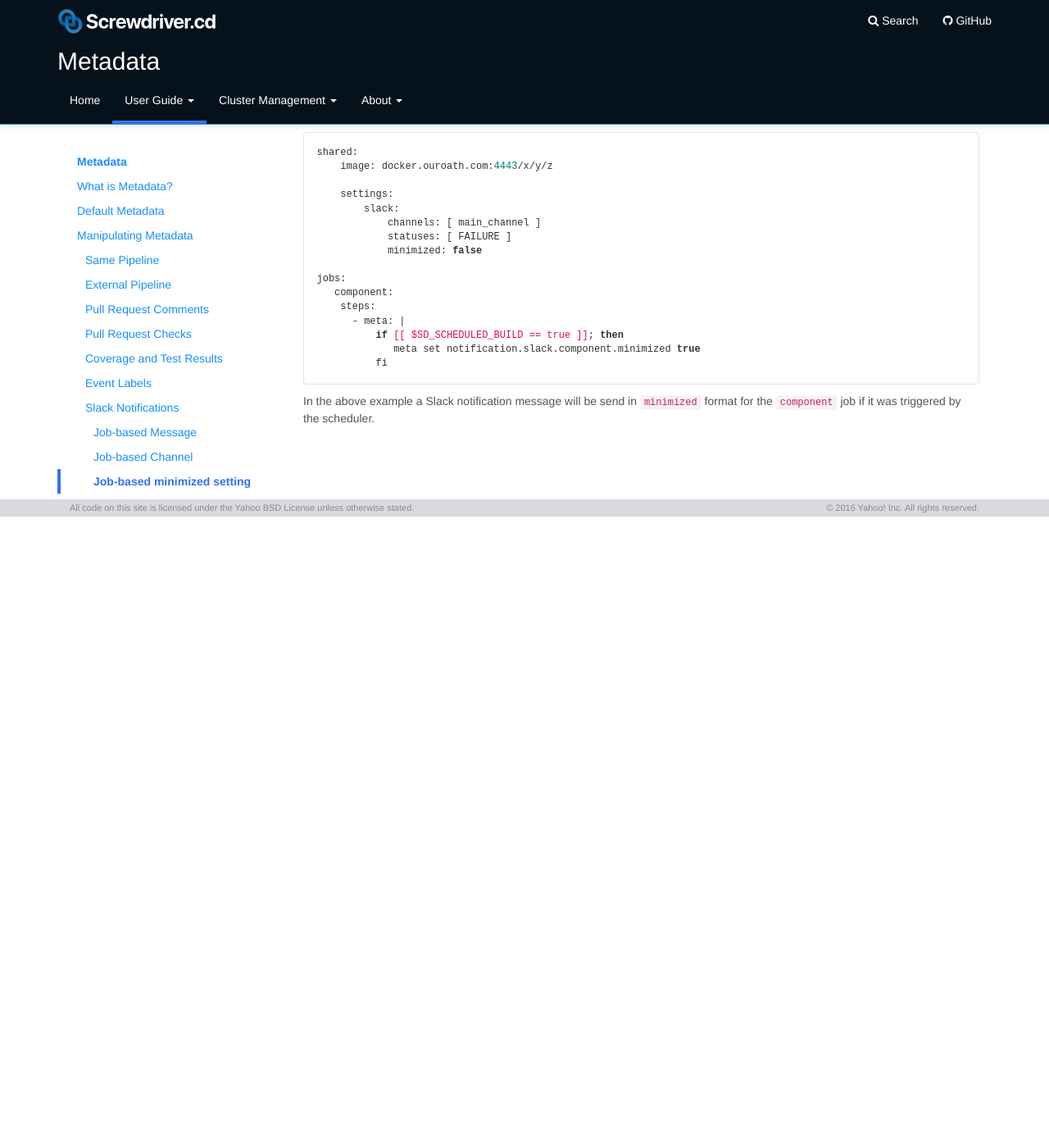
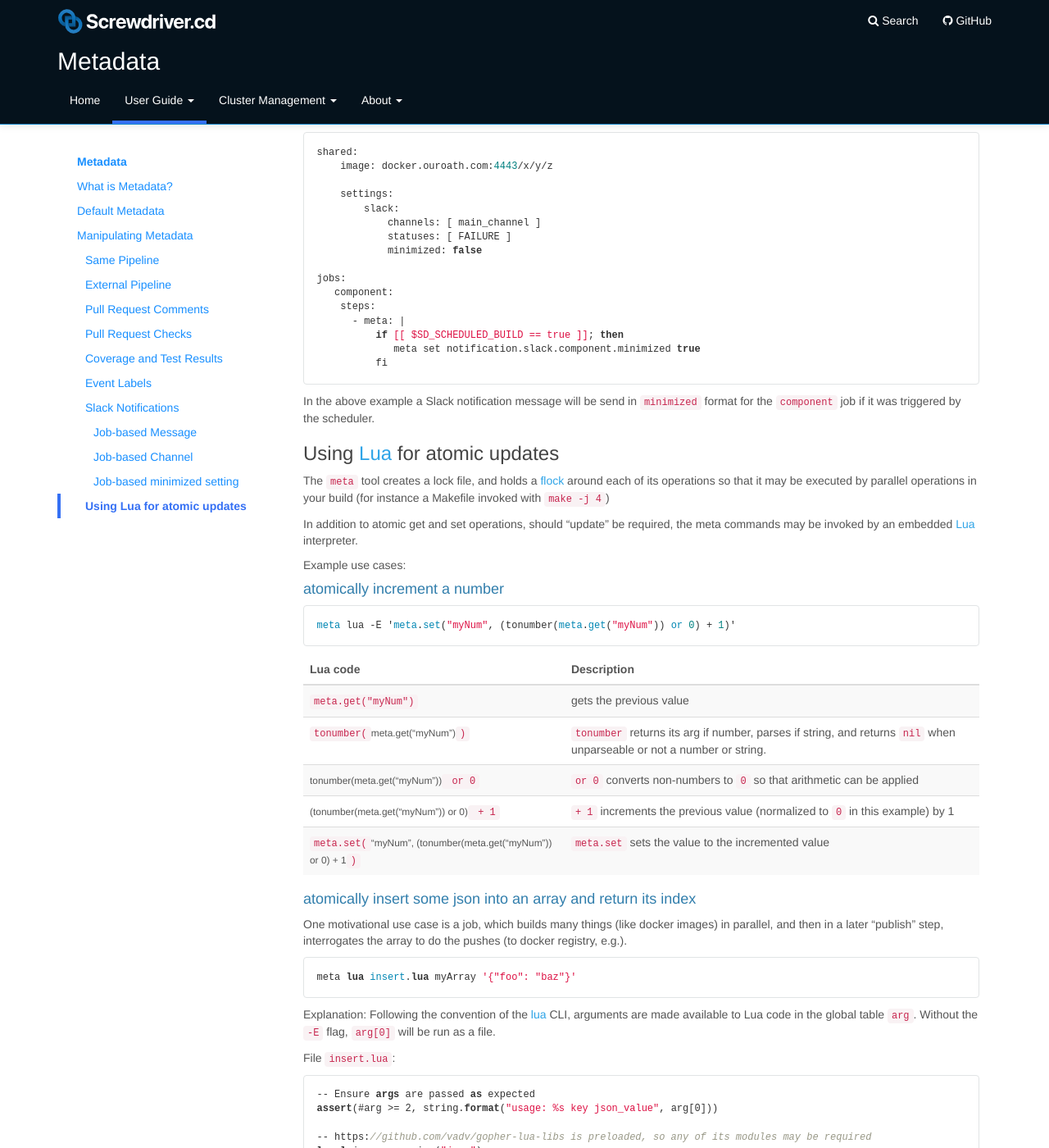
Before and after one commit to screwdriver-cd/guide, a Jekyll site: the page built from docs/user-guide/metadata.md, in a window 1280 px wide and 1400 px high, scrolled down 6888 px. Shown: the whole window at 82% size. Built offline with Jekyll 4.4.1, drawn with Linux system fonts in a browser that asks for light colours; before the commit the page ends 7518 px from its top, so only the background shows below that; some of the changed text lies outside the part shown.

Commit message:
fix: Added information about atomic operations using Lua (#444)

````diff
--- a/docs/user-guide/metadata.md
+++ b/docs/user-guide/metadata.md
@@ -42,6 +42,9 @@ toc:
     - title: Job-based minimized setting
       url: "#job-based-minimized-setting"
       subitem: level-2
+    - title: Using Lua for atomic updates
+      url: "#using-lua-for-atomic-updates"
+      subitem: true
 ---
 # Metadata
 
@@ -311,3 +314,70 @@ jobs:
           fi
 ```
 In the above example a Slack notification message will be send in `minimized` format for the `component` job if it was triggered by the scheduler.
+
+### Using [Lua](https://www.lua.org/) for atomic updates
+
+The `meta` tool creates a lock file, and holds a [flock](https://linux.die.net/man/2/flock) around each of its
+operations so that it may be executed by parallel operations in your build (for instance a Makefile invoked with
+`make -j 4`)
+
+In addition to atomic get and set operations, should "update" be required, the meta commands may be invoked by an
+embedded [Lua](https://www.lua.org/) interpreter.
+
+Example use cases:
+
+#### atomically increment a number
+
+```bash
+meta lua -E 'meta.set("myNum", (tonumber(meta.get("myNum")) or 0) + 1)'
+```
+
+| Lua code | Description |
+| ---  | ---  |
+| `meta.get("myNum")` | gets the previous value |
+| `tonumber(`<small>meta.get("myNum")</small>`)` | `tonumber` returns its arg if number, parses if string, and returns `nil` when unparseable or not a number or string. |
+| <small>tonumber(meta.get("myNum"))</small>` or 0` | `or 0` converts non-numbers to `0` so that arithmetic can be applied |
+| <small>(tonumber(meta.get("myNum")) or 0)</small>` + 1` | `+ 1` increments the previous value (normalized to `0` in this example) by 1  |
+| `meta.set(`<small>"myNum", (tonumber(meta.get("myNum")) or 0) + 1</small>`)` | `meta.set` sets the value to the incremented value |
+
+#### atomically insert some json into an array and return its index
+
+One motivational use case is a job, which builds many things (like docker images) in parallel, and then in a later
+"publish" step, interrogates the array to do the pushes (to docker registry, e.g.).
+
+```bash
+meta lua insert.lua myArray '{"foo": "baz"}'
+```
+
+Explanation: Following the convention of the [lua](https://linux.die.net/man/1/lua) CLI, arguments are made available to
+Lua code in the global table `arg`. Without the `-E` flag, `arg[0]` will be run as a file.
+
+File `insert.lua`:
+
+```lua
+-- Ensure args are passed as expected
+assert(#arg >= 2, string.format("usage: %s key json_value", arg[0]))
+
+-- https://github.com/vadv/gopher-lua-libs is preloaded, so any of its modules may be required
+local json = require("json")
+local key = arg[1]
+
+-- This converts the json string argument to a Lua table, error
+local toInsert, err = json.decode(arg[2])
+
+-- Report errors, if any
+assert(not err, tostring(err))
+
+-- Get the current array from meta using the key arg or, when nil, an empty table
+local array = meta.get(key) or {}
+
+-- table.insert without index does "append"
+table.insert(array, toInsert)
+
+-- meta.set to save the value after insertion - Lua values are passed and converted to json for storage under the hood.
+meta.set(key, array)
+
+-- print the index
+-- NOTE: index for meta.(get/set) purposes is 0-based, so subtract 1 from the array size
+print(#array - 1)
+```
````
